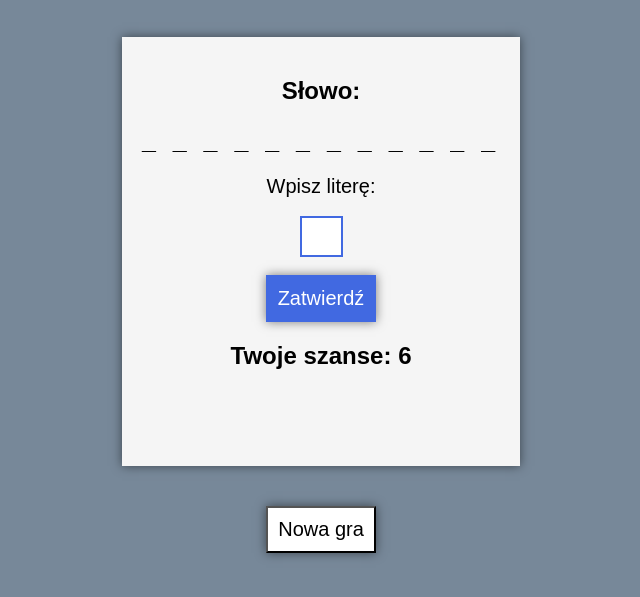
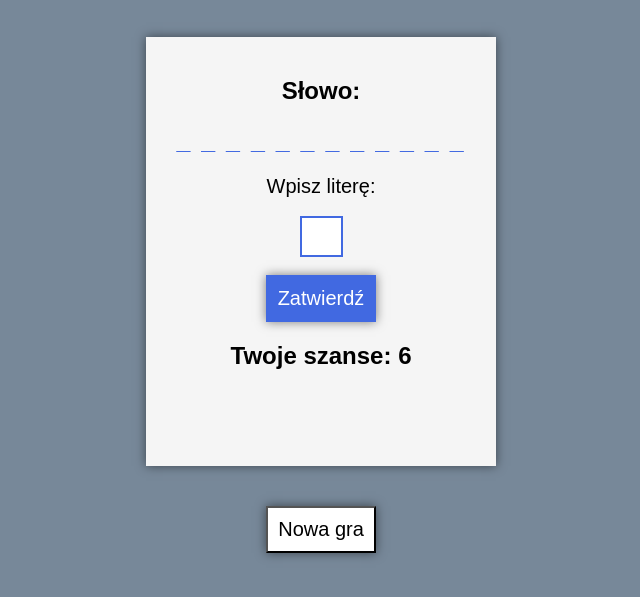
Before and after one commit to Web-ski/hangman-game, a plain HTML site: page index.html in a window 1280 px wide. Shown: the part 77-674 px from the top of the page, without its empty margins (319-959 px from the left). Drawn offline with Linux system fonts and the light colour scheme.

Commit message:
Update styles

```diff
--- a/index.html
+++ b/index.html
@@ -2,9 +2,11 @@
 <html>
 
 <head>
+    <meta charset="utf-8">
+    <meta name="viewport" content="width=device-width,initial-scale=1">
+    <meta http-equiv="X-UA-Compatible" content="ie=edge">
     <link rel="stylesheet" href="style.css">
     <title>Szubienica Web-ski</title>
-    <meta http-equiv="content-type" content="text/html; charset=utf-8">
 </head>
 
 <body>
--- a/style.css
+++ b/style.css
@@ -24,9 +24,9 @@ body {
 }
 
 #game {
-  padding: 20px;
+  padding: 20px 30px;
   width: max-content;
-  min-width: 320px;
+  max-width: 95vw;
   margin: 5vh auto;
   background-color: whitesmoke;
   box-shadow: 0px 0px 10px rgba(0, 0, 0, .5);
@@ -39,8 +39,9 @@ label {
 }
 
 .hidden-word {
-  letter-spacing: 5px;
+  letter-spacing: 2px;
   font-size: 25px;
+  color: royalblue;
 }
 
 .result {
```
